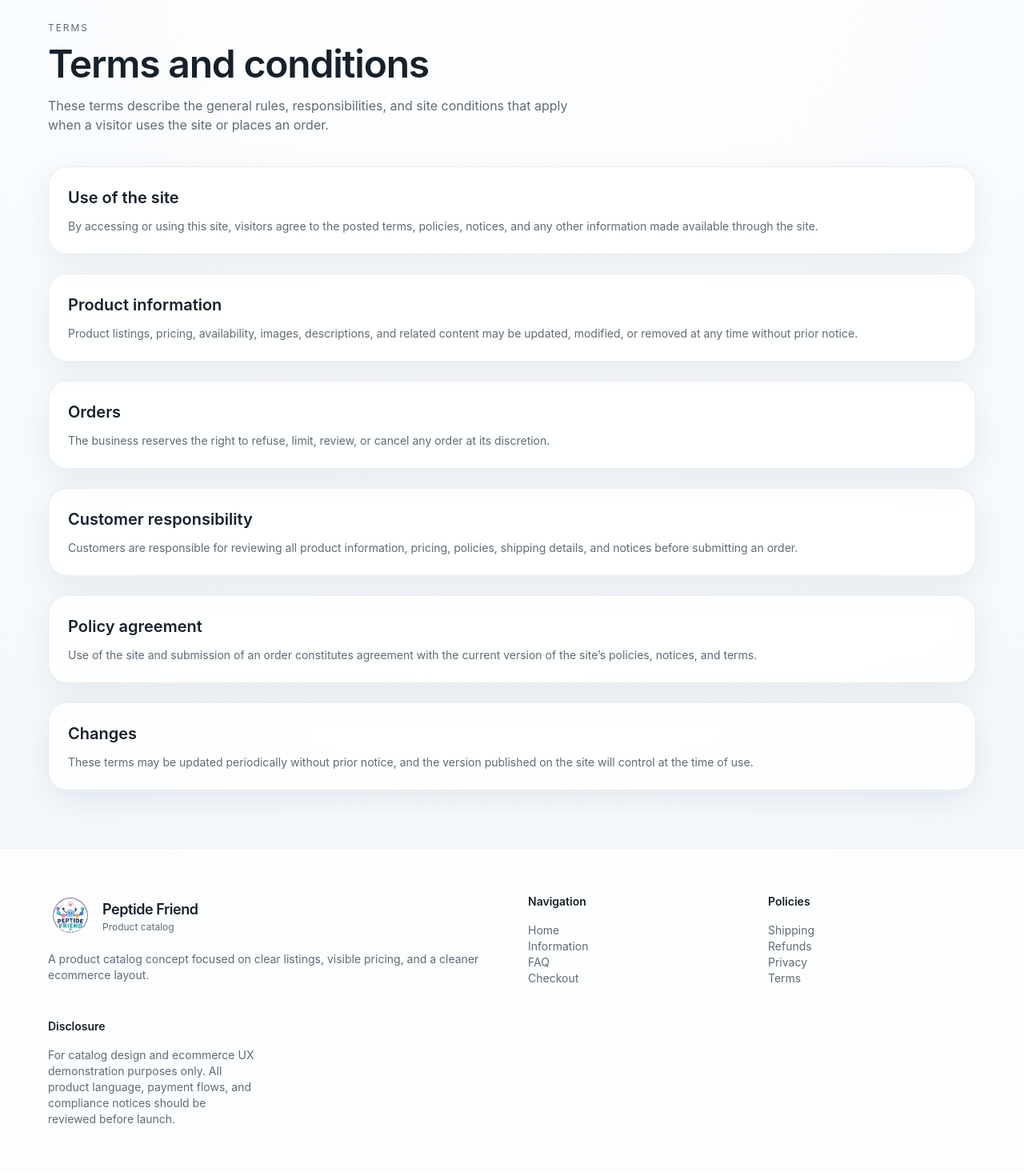
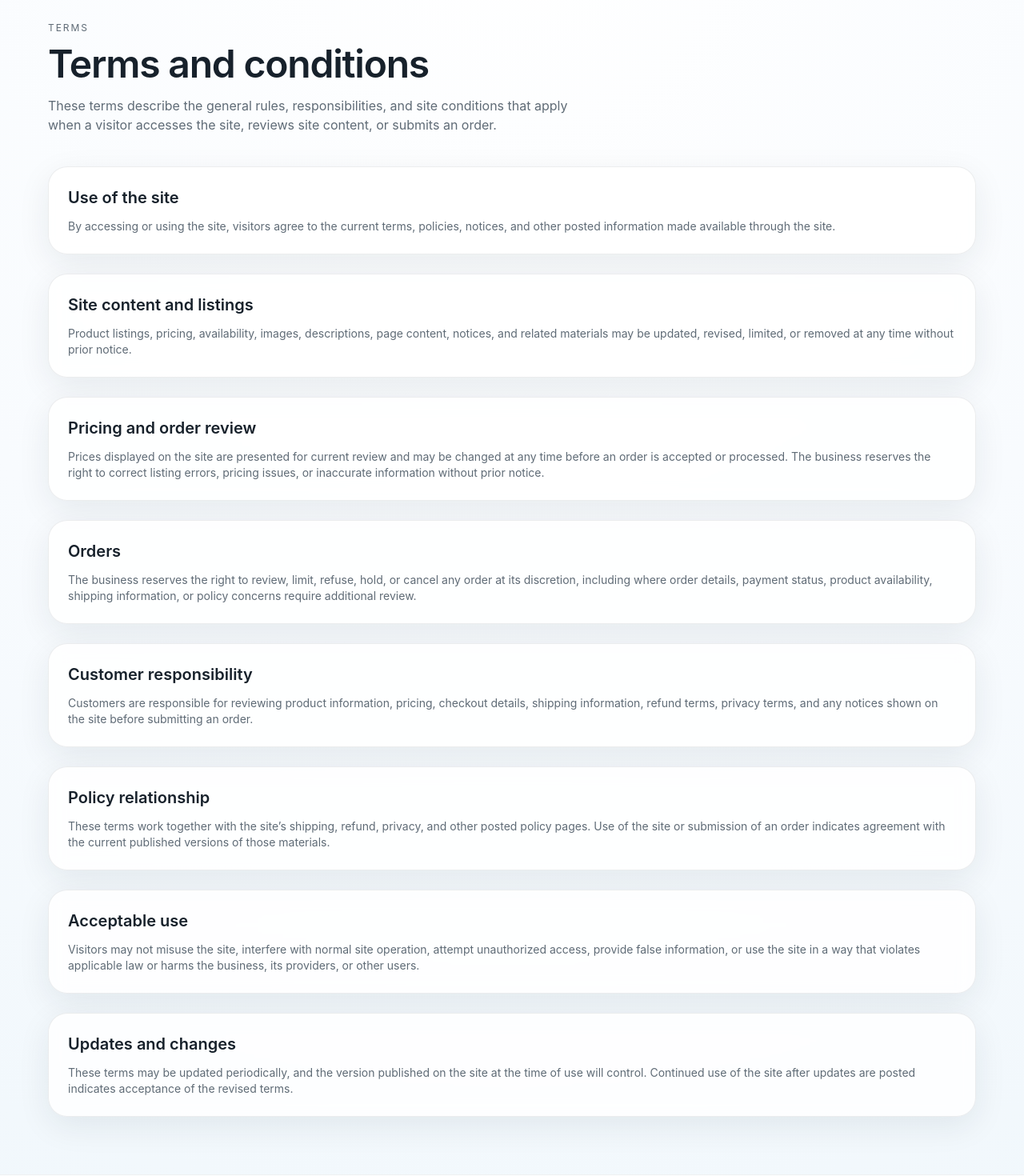
Before and after one commit to lexiefox2000-boop/peptide-wellness-site, a Next.js app: page /terms in a window 1280 px wide. Shown: the part 120-1590 px from the top of the page at 80% size. Built offline with nearby package versions, Linux system fonts and the light colour scheme.

Commit message:
improve terms policy page

```diff
--- a/app/terms/page.tsx
+++ b/app/terms/page.tsx
@@ -8,59 +8,87 @@ export default function TermsPage() {
         </h1>
         <p className="mt-4 max-w-2xl text-[var(--muted)]">
           These terms describe the general rules, responsibilities, and site
-          conditions that apply when a visitor uses the site or places an order.
+          conditions that apply when a visitor accesses the site, reviews site
+          content, or submits an order.
         </p>
 
         <div className="mt-10 space-y-6">
           <div className="card rounded-[1.5rem] p-6">
             <h2 className="text-xl font-semibold">Use of the site</h2>
             <p className="mt-3 text-sm text-[var(--muted)]">
-              By accessing or using this site, visitors agree to the posted
-              terms, policies, notices, and any other information made available
-              through the site.
+              By accessing or using the site, visitors agree to the current
+              terms, policies, notices, and other posted information made
+              available through the site.
             </p>
           </div>
 
           <div className="card rounded-[1.5rem] p-6">
-            <h2 className="text-xl font-semibold">Product information</h2>
+            <h2 className="text-xl font-semibold">Site content and listings</h2>
             <p className="mt-3 text-sm text-[var(--muted)]">
-              Product listings, pricing, availability, images, descriptions, and
-              related content may be updated, modified, or removed at any time
-              without prior notice.
+              Product listings, pricing, availability, images, descriptions,
+              page content, notices, and related materials may be updated,
+              revised, limited, or removed at any time without prior notice.
+            </p>
+          </div>
+
+          <div className="card rounded-[1.5rem] p-6">
+            <h2 className="text-xl font-semibold">Pricing and order review</h2>
+            <p className="mt-3 text-sm text-[var(--muted)]">
+              Prices displayed on the site are presented for current review and
+              may be changed at any time before an order is accepted or
+              processed. The business reserves the right to correct listing
+              errors, pricing issues, or inaccurate information without prior
+              notice.
             </p>
           </div>
 
           <div className="card rounded-[1.5rem] p-6">
             <h2 className="text-xl font-semibold">Orders</h2>
             <p className="mt-3 text-sm text-[var(--muted)]">
-              The business reserves the right to refuse, limit, review, or
-              cancel any order at its discretion.
+              The business reserves the right to review, limit, refuse, hold, or
+              cancel any order at its discretion, including where order details,
+              payment status, product availability, shipping information, or
+              policy concerns require additional review.
             </p>
           </div>
 
           <div className="card rounded-[1.5rem] p-6">
             <h2 className="text-xl font-semibold">Customer responsibility</h2>
             <p className="mt-3 text-sm text-[var(--muted)]">
-              Customers are responsible for reviewing all product information,
-              pricing, policies, shipping details, and notices before submitting
-              an order.
+              Customers are responsible for reviewing product information,
+              pricing, checkout details, shipping information, refund terms,
+              privacy terms, and any notices shown on the site before
+              submitting an order.
             </p>
           </div>
 
           <div className="card rounded-[1.5rem] p-6">
-            <h2 className="text-xl font-semibold">Policy agreement</h2>
+            <h2 className="text-xl font-semibold">Policy relationship</h2>
             <p className="mt-3 text-sm text-[var(--muted)]">
-              Use of the site and submission of an order constitutes agreement
-              with the current version of the site’s policies, notices, and
-              terms.
+              These terms work together with the site’s shipping, refund,
+              privacy, and other posted policy pages. Use of the site or
+              submission of an order indicates agreement with the current
+              published versions of those materials.
             </p>
           </div>
 
           <div className="card rounded-[1.5rem] p-6">
-            <h2 className="text-xl font-semibold">Changes</h2>
+            <h2 className="text-xl font-semibold">Acceptable use</h2>
             <p className="mt-3 text-sm text-[var(--muted)]">
-              These terms may be updated periodically without prior notice, and
-              the version published on the site will control at the time of use.
+              Visitors may not misuse the site, interfere with normal site
+              operation, attempt unauthorized access, provide false information,
+              or use the site in a way that violates applicable law or harms the
+              business, its providers, or other users.
+            </p>
+          </div>
+
+          <div className="card rounded-[1.5rem] p-6">
+            <h2 className="text-xl font-semibold">Updates and changes</h2>
+            <p className="mt-3 text-sm text-[var(--muted)]">
+              These terms may be updated periodically, and the version published
+              on the site at the time of use will control. Continued use of the
+              site after updates are posted indicates acceptance of the revised
+              terms.
             </p>
           </div>
         </div>
```
